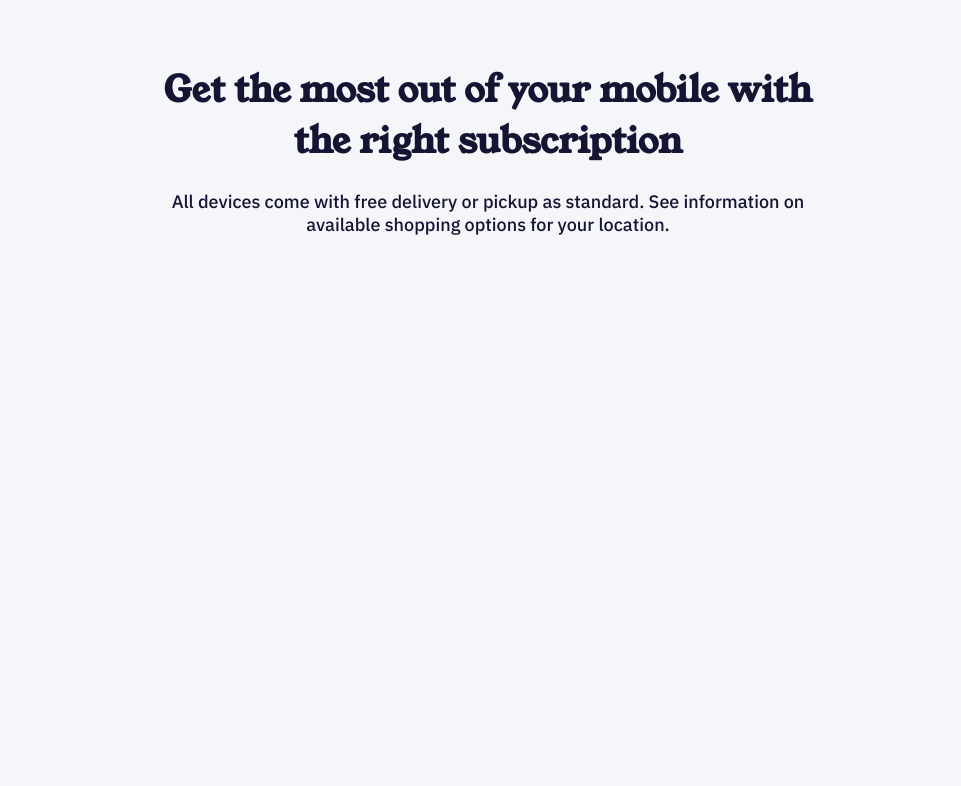
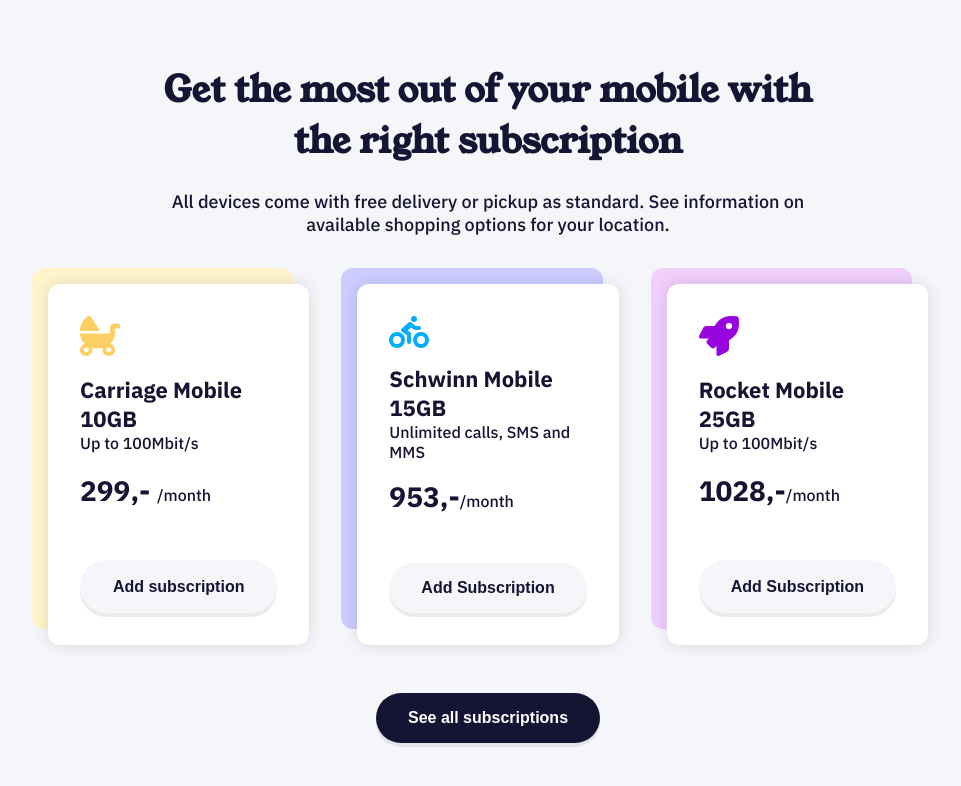
Before and after one commit to andrewteece/subscription, a plain HTML site: page index.html in a window 1280 px wide. Shown: the whole page, without its empty margins (152-1113 px from the left). Drawn offline with Linux system fonts and the light colour scheme.

Commit message:
refactor styles with local scope variables

```diff
--- a/index.html
+++ b/index.html
@@ -38,6 +38,67 @@
               information on available shopping options for your location.
             </p>
           </header>
+          <ul class="even-columns pricing">
+            <li class="plan plan--pram">
+              <svg
+                class="plan--icon"
+                viewBox="0 0 512 512"
+                width="100"
+                title="baby-carriage"
+              >
+                <path
+                  d="M144.8 17c-11.3-17.8-37.2-22.8-54-9.4C35.3 51.9 0 118 0 192h256L144.8 17zM496 96h-48c-35.3 0-64 28.7-64 64v64H0c0 50.6 23 96.4 60.3 130.7C25.7 363.6 0 394.7 0 432c0 44.2 35.8 80 80 80s80-35.8 80-80c0-8.9-1.8-17.2-4.4-25.2 21.6 5.9 44.6 9.2 68.4 9.2s46.9-3.3 68.4-9.2c-2.7 8-4.4 16.3-4.4 25.2 0 44.2 35.8 80 80 80s80-35.8 80-80c0-37.3-25.7-68.4-60.3-77.3C425 320.4 448 274.6 448 224v-64h48c8.8 0 16-7.2 16-16v-32c0-8.8-7.2-16-16-16zM80 464c-17.6 0-32-14.4-32-32s14.4-32 32-32 32 14.4 32 32-14.4 32-32 32zm320-32c0 17.6-14.4 32-32 32s-32-14.4-32-32 14.4-32 32-32 32 14.4 32 32z"
+                />
+              </svg>
+              <div>
+                <h2 class="plan__title">Carriage Mobile 10GB</h2>
+                <p>Up to 100Mbit/s</p>
+              </div>
+              <p class="plan__price">299,- <span>/month</span></p>
+              <button class="btn">Add subscription</button>
+            </li>
+
+            <li class="plan plan--bike">
+              <svg
+                class="plan--icon"
+                viewBox="0 0 640 512"
+                width="100"
+                title="biking"
+              >
+                <path
+                  d="M400 96a48 48 0 1 0-48-48 48 48 0 0 0 48 48zm-4 121a31.9 31.9 0 0 0 20 7h64a32 32 0 0 0 0-64h-52.78L356 103a31.94 31.94 0 0 0-40.81.68l-112 96a32 32 0 0 0 3.08 50.92L288 305.12V416a32 32 0 0 0 64 0V288a32 32 0 0 0-14.25-26.62l-41.36-27.57 58.25-49.92zm116 39a128 128 0 1 0 128 128 128 128 0 0 0-128-128zm0 192a64 64 0 1 1 64-64 64 64 0 0 1-64 64zM128 256a128 128 0 1 0 128 128 128 128 0 0 0-128-128zm0 192a64 64 0 1 1 64-64 64 64 0 0 1-64 64z"
+                />
+              </svg>
+              <div>
+                <h2 class="plan__title">Schwinn Mobile 15GB</h2>
+                <p>Unlimited calls, SMS and MMS</p>
+              </div>
+              <p class="plan__price">953,-<span>/month</span></p>
+              <button class="btn">Add Subscription</button>
+            </li>
+
+            <li class="plan plan--rocket">
+              <svg
+                class="plan--icon"
+                viewBox="0 0 512 512"
+                width="100"
+                title="rocket"
+              >
+                <path
+                  d="M505.12019,19.09375c-1.18945-5.53125-6.65819-11-12.207-12.1875C460.716,0,435.507,0,410.40747,0,307.17523,0,245.26909,55.20312,199.05238,128H94.83772c-16.34763.01562-35.55658,11.875-42.88664,26.48438L2.51562,253.29688A28.4,28.4,0,0,0,0,264a24.00867,24.00867,0,0,0,24.00582,24H127.81618l-22.47457,22.46875c-11.36521,11.36133-12.99607,32.25781,0,45.25L156.24582,406.625c11.15623,11.1875,32.15619,13.15625,45.27726,0l22.47457-22.46875V488a24.00867,24.00867,0,0,0,24.00581,24,28.55934,28.55934,0,0,0,10.707-2.51562l98.72834-49.39063c14.62888-7.29687,26.50776-26.5,26.50776-42.85937V312.79688c72.59753-46.3125,128.03493-108.40626,128.03493-211.09376C512.07526,76.5,512.07526,51.29688,505.12019,19.09375ZM384.04033,168A40,40,0,1,1,424.05,128,40.02322,40.02322,0,0,1,384.04033,168Z"
+                />
+              </svg>
+              <div>
+                <h2 class="plan__title">Rocket Mobile 25GB</h2>
+                <p>Up to 100Mbit/s</p>
+              </div>
+              <p class="plan__price">1028,-<span>/month</span></p>
+              <button class="btn">Add Subscription</button>
+            </li>
+          </ul>
+          <div class="flex-center">
+            <button class="btn btn-dark">See all subscriptions</button>
+          </div>
         </article>
       </div>
     </main>
--- a/style.css
+++ b/style.css
@@ -72,6 +72,11 @@
     gap: 3rem;
 }
 
+.flex-center {
+    display: flex;
+    justify-content: center;
+}
+
 @media (min-width: 45rem) {
     .even-columns {
         grid-auto-flow: column;
@@ -81,9 +86,10 @@
 
 /* Components */
  .btn {
-    color: inherit;
+    color: var(--clr-text);
     font-size: var(--fs-300);
-    font-weight: var(--fw-500);
+    font-weight: var(--fw-600);
+    background: var(--clr-surface);
     padding: 1em 2em;
     border: 0;
     border-radius: 100vw;
@@ -91,11 +97,16 @@
     box-shadow: 0 0.25rem 0 rgb(0 0 0 / 0.08);
  }
 
+ .btn-dark {
+    background: var(--clr-text);
+    color: var(--clr-white);
+ }
+
  .btn:hover,
  .btn:focus {
-   color: var(--clr-surface);
-   background: var(--clr-text);
-   transition: all 350ms ease-in-out;
+     color: var(--clr-surface);
+     background: var(--clr-text);
+     transition: all 350ms ease-in-out;
  }
 
 
@@ -124,6 +135,9 @@
 /* Plan Styles */
 
 .plan {
+    --_shadow: var(--shadow, pink);
+    --_icon: var(--icon, red);
+    --_btn-hover: var(--btn-hover, var(--clr-text));
     position: relative;
     display: grid;
     justify-content: start;
@@ -131,11 +145,12 @@
     background: var(--clr-white);
     padding: 2rem;
     border-radius: 0.75rem;
-    box-shadow: 0 0 1rem rgb(0, 0, 0 / 0.122);
+    box-shadow: 0 0 1rem rgb(0 0 0 / 0.122), -1rem -1rem 0 0 var(--_shadow);
 }
 
 .plan--icon {
     width: 2.5rem;
+    fill: var(--_icon);
 }
 
 .plan__title {
@@ -145,10 +160,46 @@
 
 .plan__price {
     font-size: var(--fs-600);
-    font-weight: var(--fw-500);
+    font-weight: var(--fw-700);
 }
 
 .plan__price span {
     font-size: var(--fs-300);
     font-weight: var(--fw-500);
 }
+
+.plan > .btn:last-child {
+    margin-block-start: 2rem;
+}
+
+/*.plan::before {
+    content: "";
+    position: absolute;
+    z-index: -1;
+    inset: 0;
+    translate: -1.25rem -1.25rem;
+    border-radius: inherit;
+}*/
+
+.plan .btn:hover,
+.plan .btn:focus {
+    background-color: var(--_btn-hover);
+}
+
+.plan--pram {
+    --btn-hover: var(--clr-yellow-400);
+    --shadow: var(--clr-yellow-300);
+    --icon: var(--clr-yellow-400);
+}
+
+.plan--bike {
+  --shadow: var(--clr-cyan-300);
+  --icon: var(--clr-cyan-400);
+  --btn-hover: var(--clr-cyan-400);
+}
+
+.plan--rocket {
+    --shadow: var(--clr-purple-300);
+    --icon: var(--clr-purple-400);
+    --btn-hover: var(--clr-purple-400);
+}
```
